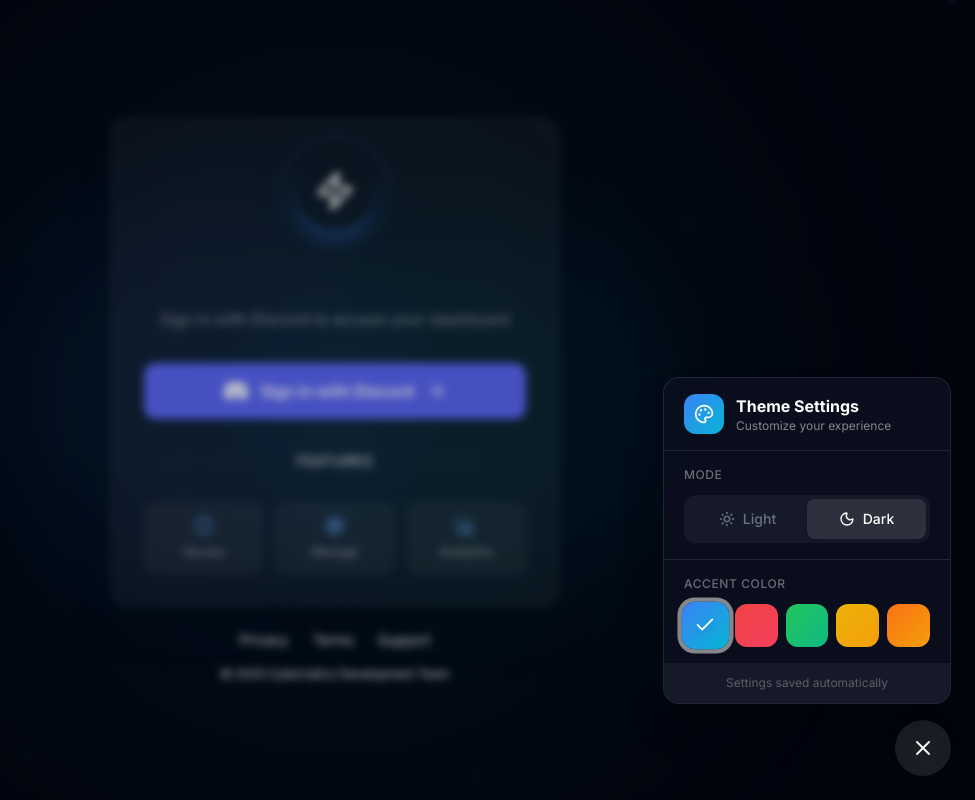
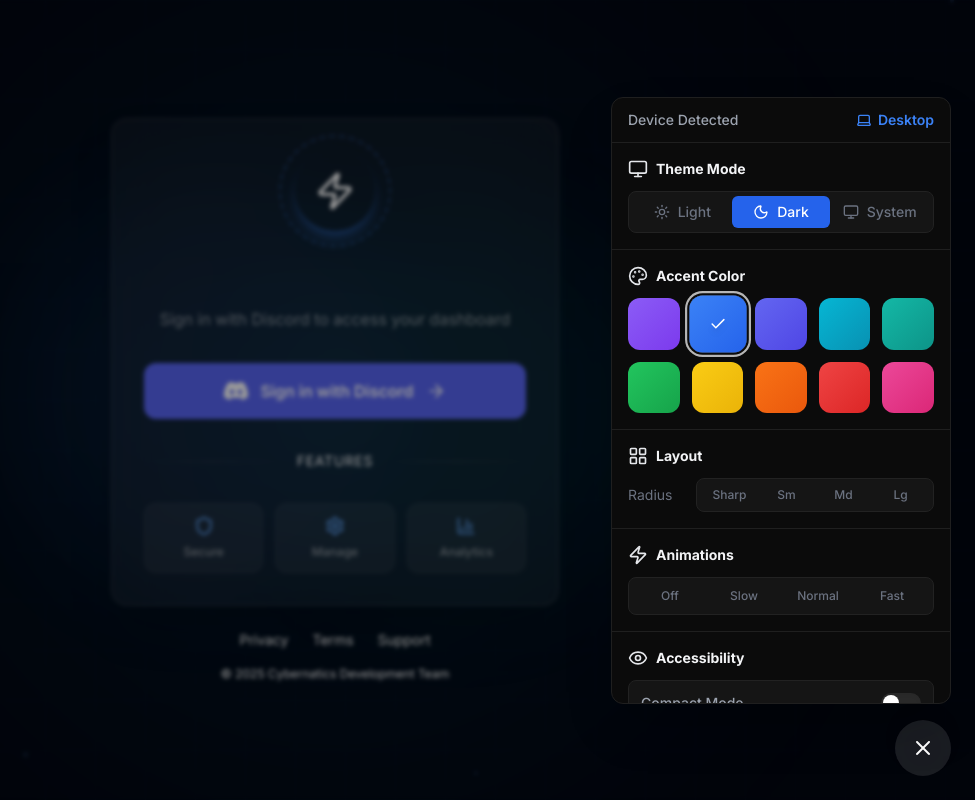
Before and after one commit to harshpatel94866-del/Zyphra-Dashh, a React (Create React App) app: page /dashboard/login in a window 1280 px wide. Both pictures are taken after a click on the button 1228 px from the left and 748 px from the top of the page. Shown: the whole page, without its empty margins (305-1280 px from the left). Built offline with nearby package versions, Linux system fonts and the light colour scheme.

Commit message:
Update ThemeToggle.tsx

```diff
--- a/src/components/ThemeToggle.tsx
+++ b/src/components/ThemeToggle.tsx
@@ -1,18 +1,55 @@
-import React, { useState } from 'react';
-import { useTheme, ThemeColor, ThemeMode } from '../context/ThemeContext';
-import { Settings, Sun, Moon, X, Palette, Check } from 'lucide-react';
+import React, { useState, useEffect } from 'react';
+import { useTheme, ThemeColor, ThemeMode, ThemeLayoutRadius, ThemeAnimations } from '../context/ThemeContext';
+import { Settings, Sun, Moon, X, Monitor, Palette, Check, LayoutGrid, Zap, Eye, RefreshCw, Laptop } from 'lucide-react';
 
 const ThemeToggle: React.FC = () => {
     const [isOpen, setIsOpen] = useState(false);
-    const { color, mode, setColor, setMode, colors } = useTheme();
+    const [deviceType, setDeviceType] = useState('Desktop');
 
-    const colorOptions: { id: ThemeColor; name: string; class: string; bg: string }[] = [
-        { id: 'blue', name: 'Blue', class: 'bg-blue-500', bg: 'from-blue-500 to-cyan-500' },
-        { id: 'red', name: 'Red', class: 'bg-red-500', bg: 'from-red-500 to-rose-500' },
-        { id: 'green', name: 'Green', class: 'bg-green-500', bg: 'from-green-500 to-emerald-500' },
-        { id: 'yellow', name: 'Yellow', class: 'bg-yellow-500', bg: 'from-yellow-500 to-amber-500' },
-        { id: 'orange', name: 'Orange', class: 'bg-orange-500', bg: 'from-orange-500 to-amber-500' },
+    const {
+        color, mode, layoutRadius, animations, compactMode, reduceMotion,
+        setColor, setMode, setLayoutRadius, setAnimations, setCompactMode, setReduceMotion, resetToDefaults,
+        colors
+    } = useTheme();
+
+    useEffect(() => {
+        // Simple device detection for the UI
+        const isMobile = /Android|webOS|iPhone|iPad|iPod|BlackBerry|IEMobile|Opera Mini/i.test(navigator.userAgent);
+        setDeviceType(isMobile ? 'Mobile' : 'Desktop');
+    }, []);
+
+    const colorOptions: { id: ThemeColor; bg: string }[] = [
+        { id: 'violet', bg: 'from-violet-500 to-violet-600' },
+        { id: 'blue', bg: 'from-blue-500 to-blue-600' },
+        { id: 'indigo', bg: 'from-indigo-500 to-indigo-600' },
+        { id: 'cyan', bg: 'from-cyan-500 to-cyan-600' },
+        { id: 'teal', bg: 'from-teal-500 to-teal-600' },
+        { id: 'green', bg: 'from-green-500 to-green-600' },
+        { id: 'yellow', bg: 'from-yellow-400 to-yellow-500' },
+        { id: 'orange', bg: 'from-orange-500 to-orange-600' },
+        { id: 'red', bg: 'from-red-500 to-red-600' },
+        { id: 'pink', bg: 'from-pink-500 to-pink-600' },
     ];
+
+    const ToggleSwitch = ({ checked, onChange }: { checked: boolean; onChange: (v: boolean) => void }) => {
+        // We use the dynamic primary color when checked!
+        return (
+            <button
+                type="button"
+                onClick={() => onChange(!checked)}
+                className={`w-10 h-5 rounded-full transition-colors relative shadow-inner flex items-center shrink-0
+                    ${checked ? '' : mode === 'dark' ? 'bg-[#2a2a2a]' : 'bg-gray-300'}
+                `}
+                style={{ backgroundColor: checked ? colors.primary : undefined }}
+            >
+                <div
+                    className={`w-4 h-4 rounded-full bg-white shadow-sm transition-all transform
+                        ${checked ? 'translate-x-[22px]' : 'translate-x-[2px]'}
+                    `}
+                />
+            </button>
+        );
+    };
 
     return (
         <>
@@ -21,9 +58,8 @@ const ThemeToggle: React.FC = () => {
                 onClick={() => setIsOpen(!isOpen)}
                 className={`fixed bottom-6 right-6 z-50 w-14 h-14 rounded-full flex items-center justify-center transition-all duration-300 hover:scale-110 shadow-lg ${isOpen
                     ? 'bg-white/10 backdrop-blur-xl rotate-180'
-                    : `bg-gradient-to-br ${colorOptions.find(c => c.id === color)?.bg} shadow-lg`
+                    : `bg-gradient-to-br from-gray-800 to-black border border-white/10 shadow-lg`
                     }`}
-                style={{ boxShadow: isOpen ? undefined : `0 8px 32px rgba(${colors.rgb}, 0.4)` }}
             >
                 {isOpen ? (
                     <X className="w-6 h-6 text-white" />
@@ -34,84 +70,72 @@ const ThemeToggle: React.FC = () => {
 
             {/* Settings Panel */}
             <div
-                className={`fixed bottom-24 right-6 z-50 w-72 transition-all duration-300 ${isOpen
-                    ? 'opacity-100 translate-y-0 pointer-events-auto'
-                    : 'opacity-0 translate-y-4 pointer-events-none'
+                className={`fixed bottom-24 right-6 z-50 w-[340px] transition-all duration-300 origin-bottom-right ${isOpen
+                    ? 'opacity-100 scale-100 pointer-events-auto'
+                    : 'opacity-0 scale-95 pointer-events-none'
                     }`}
             >
-                <div className={`rounded-2xl border overflow-hidden backdrop-blur-xl shadow-2xl ${mode === 'dark'
-                    ? 'bg-[#0a0f1e]/90 border-white/10'
-                    : 'bg-white/90 border-gray-200'
+                <div className={`rounded-xl border shadow-2xl overflow-hidden ${mode === 'dark' || mode === 'system'
+                    ? 'bg-[#0b0b0b] border-[#1f1f1f] text-gray-300'
+                    : 'bg-white border-gray-200 text-gray-600'
                     }`}>
-                    {/* Header */}
-                    <div className={`px-5 py-4 border-b ${mode === 'dark' ? 'border-white/10' : 'border-gray-100'}`}>
-                        <div className="flex items-center gap-3">
-                            <div
-                                className={`w-10 h-10 rounded-xl bg-gradient-to-br ${colorOptions.find(c => c.id === color)?.bg} flex items-center justify-center`}
-                            >
-                                <Palette className="w-5 h-5 text-white" />
-                            </div>
-                            <div>
-                                <h3 className={`font-bold ${mode === 'dark' ? 'text-white' : 'text-gray-900'}`}>
-                                    Theme Settings
-                                </h3>
-                                <p className={`text-xs ${mode === 'dark' ? 'text-white/50' : 'text-gray-500'}`}>
-                                    Customize your experience
-                                </p>
-                            </div>
+
+                    {/* Header line: Device Detection */}
+                    <div className="flex items-center justify-between px-4 py-3 border-b border-[#1f1f1f]">
+                        <span className="text-sm font-medium text-gray-400">Device Detected</span>
+                        <div className="flex items-center gap-1.5" style={{ color: colors.primary }}>
+                            <Laptop className="w-4 h-4" />
+                            <span className="text-sm font-semibold">{deviceType}</span>
                         </div>
                     </div>
 
-                    {/* Mode Toggle */}
-                    <div className={`px-5 py-4 border-b ${mode === 'dark' ? 'border-white/10' : 'border-gray-100'}`}>
-                        <p className={`text-xs font-medium uppercase tracking-wider mb-3 ${mode === 'dark' ? 'text-white/40' : 'text-gray-400'
-                            }`}>
-                            Mode
-                        </p>
-                        <div className={`flex rounded-xl p-1 ${mode === 'dark' ? 'bg-white/5' : 'bg-gray-100'}`}>
+                    <div className="max-h-[70vh] overflow-y-auto custom-scrollbar">
+                        {/* 1. Theme Mode */}
+                        <div className="p-4 border-b border-[#1f1f1f]">
+                            <div className="flex items-center gap-2 mb-3">
+                                <Monitor className="w-5 h-5 text-gray-200" />
+                                <h3 className="font-bold text-gray-100 text-sm">Theme Mode</h3>
+                            </div>
+                            <div className="flex rounded-lg p-1 bg-[#151515] border border-[#222]">
+                                {(['light', 'dark', 'system'] as ThemeMode[]).map((m) => (
                                     <button
-                                onClick={() => setMode('light')}
-                                className={`flex-1 flex items-center justify-center gap-2 py-2.5 rounded-lg text-sm font-medium transition-all ${mode === 'light'
-                                    ? 'bg-white text-gray-900 shadow-md'
-                                    : 'text-gray-500 hover:text-gray-700'
+                                        key={m}
+                                        onClick={() => setMode(m)}
+                                        className={`flex-1 flex items-center justify-center gap-2 py-1.5 rounded-md text-sm font-medium transition-all ${mode === m
+                                            ? 'text-white shadow-sm'
+                                            : 'text-gray-500 hover:text-gray-300'
                                             }`}
+                                        style={{ backgroundColor: mode === m ? colors.primaryHover : 'transparent' }}
                                     >
-                                <Sun className="w-4 h-4" />
-                                Light
+                                        {m === 'light' && <Sun className="w-4 h-4" />}
+                                        {m === 'dark' && <Moon className="w-4 h-4" />}
+                                        {m === 'system' && <Monitor className="w-4 h-4" />}
+                                        <span className="capitalize">{m}</span>
                                     </button>
-                            <button
-                                onClick={() => setMode('dark')}
-                                className={`flex-1 flex items-center justify-center gap-2 py-2.5 rounded-lg text-sm font-medium transition-all ${mode === 'dark'
-                                    ? 'bg-white/10 text-white shadow-md'
-                                    : 'text-gray-400 hover:text-white'
-                                    }`}
-                            >
-                                <Moon className="w-4 h-4" />
-                                Dark
-                            </button>
+                                ))}
                             </div>
                         </div>
 
-                    {/* Color Options */}
-                    <div className="px-5 py-4">
-                        <p className={`text-xs font-medium uppercase tracking-wider mb-3 ${mode === 'dark' ? 'text-white/40' : 'text-gray-400'
-                            }`}>
-                            Accent Color
-                        </p>
-                        <div className="grid grid-cols-5 gap-2">
+                        {/* 2. Accent Color */}
+                        <div className="p-4 border-b border-[#1f1f1f]">
+                            <div className="flex items-center gap-2 mb-3">
+                                <Palette className="w-5 h-5 text-gray-200" />
+                                <h3 className="font-bold text-gray-100 text-sm">Accent Color</h3>
+                            </div>
+                            <div className="grid grid-cols-5 gap-3">
                                 {colorOptions.map((option) => (
                                     <button
                                         key={option.id}
                                         onClick={() => setColor(option.id)}
                                         className={`relative w-full aspect-square rounded-xl transition-all duration-300 ${color === option.id
-                                        ? 'scale-110 ring-2 ring-white/50 ring-offset-2 ring-offset-transparent'
+                                            ? 'scale-110 ring-2 ring-white/70 ring-offset-2 ring-offset-[#0b0b0b]'
                                             : 'hover:scale-105'
                                             } bg-gradient-to-br ${option.bg}`}
-                                    title={option.name}
+                                        title={option.id}
                                     >
                                         {color === option.id && (
                                             <div className="absolute inset-0 flex items-center justify-center">
-                                            <Check className="w-5 h-5 text-white drop-shadow-lg" />
+                                                <Check className="w-4 h-4 text-white drop-shadow-md" />
                                             </div>
                                         )}
                                     </button>
@@ -119,11 +143,83 @@ const ThemeToggle: React.FC = () => {
                             </div>
                         </div>
 
-                    {/* Footer */}
-                    <div className={`px-5 py-3 ${mode === 'dark' ? 'bg-white/5' : 'bg-gray-50'}`}>
-                        <p className={`text-xs text-center ${mode === 'dark' ? 'text-white/30' : 'text-gray-400'}`}>
-                            Settings saved automatically
-                        </p>
+                        {/* 3. Layout Radius */}
+                        <div className="p-4 border-b border-[#1f1f1f]">
+                            <div className="flex items-center gap-2 mb-3">
+                                <LayoutGrid className="w-5 h-5 text-gray-200" />
+                                <h3 className="font-bold text-gray-100 text-sm">Layout</h3>
+                            </div>
+                            <div className="flex items-center gap-3">
+                                <span className="text-sm text-gray-500 w-14">Radius</span>
+                                <div className="flex-1 flex rounded-lg p-1 bg-[#151515] border border-[#222]">
+                                    {(['sharp', 'sm', 'md', 'lg'] as ThemeLayoutRadius[]).map((r) => (
+                                        <button
+                                            key={r}
+                                            onClick={() => setLayoutRadius(r)}
+                                            className={`flex-1 py-1 rounded-md text-xs font-medium transition-all capitalize ${layoutRadius === r
+                                                ? 'text-white'
+                                                : 'text-gray-500 hover:text-gray-300'
+                                                }`}
+                                            style={{ backgroundColor: layoutRadius === r ? colors.primaryHover : 'transparent' }}
+                                        >
+                                            {r}
+                                        </button>
+                                    ))}
+                                </div>
+                            </div>
+                        </div>
+
+                        {/* 4. Animations */}
+                        <div className="p-4 border-b border-[#1f1f1f]">
+                            <div className="flex items-center gap-2 mb-3">
+                                <Zap className="w-5 h-5 text-gray-200" />
+                                <h3 className="font-bold text-gray-100 text-sm">Animations</h3>
+                            </div>
+                            <div className="flex rounded-lg p-1 bg-[#151515] border border-[#222]">
+                                {(['off', 'slow', 'normal', 'fast'] as ThemeAnimations[]).map((a) => (
+                                    <button
+                                        key={a}
+                                        onClick={() => setAnimations(a)}
+                                        className={`flex-1 py-1.5 rounded-md text-xs font-medium transition-all capitalize ${animations === a
+                                            ? 'text-white'
+                                            : 'text-gray-500 hover:text-gray-300'
+                                            }`}
+                                        style={{ backgroundColor: animations === a ? colors.primaryHover : 'transparent' }}
+                                    >
+                                        {a}
+                                    </button>
+                                ))}
+                            </div>
+                        </div>
+
+                        {/* 5. Accessibility */}
+                        <div className="p-4 border-b border-[#1f1f1f]">
+                            <div className="flex items-center gap-2 mb-3">
+                                <Eye className="w-5 h-5 text-gray-200" />
+                                <h3 className="font-bold text-gray-100 text-sm">Accessibility</h3>
+                            </div>
+                            <div className="space-y-3">
+                                <div className="flex items-center justify-between bg-[#151515] border border-[#222] rounded-lg p-3">
+                                    <span className="text-sm font-medium text-gray-400">Compact Mode</span>
+                                    <ToggleSwitch checked={compactMode} onChange={setCompactMode} />
+                                </div>
+                                <div className="flex items-center justify-between bg-[#151515] border border-[#222] rounded-lg p-3">
+                                    <span className="text-sm font-medium text-gray-400">Reduce Motion</span>
+                                    <ToggleSwitch checked={reduceMotion} onChange={setReduceMotion} />
+                                </div>
+                            </div>
+                        </div>
+
+                        {/* 6. Reset to Defaults */}
+                        <div className="p-2">
+                            <button
+                                onClick={resetToDefaults}
+                                className="w-full flex items-center justify-center gap-2 py-3 rounded-lg text-sm font-medium text-red-500 hover:bg-red-500/10 transition-colors"
+                            >
+                                <RefreshCw className="w-4 h-4" />
+                                Reset to Defaults
+                            </button>
+                        </div>
                     </div>
                 </div>
             </div>
@@ -131,7 +227,7 @@ const ThemeToggle: React.FC = () => {
             {/* Backdrop */}
             {isOpen && (
                 <div
-                    className="fixed inset-0 z-40 bg-black/20 backdrop-blur-sm"
+                    className="fixed inset-0 z-40 bg-black/40 backdrop-blur-[2px]"
                     onClick={() => setIsOpen(false)}
                 />
             )}
```
Lines whose indentation alone changed are shown as unchanged.
